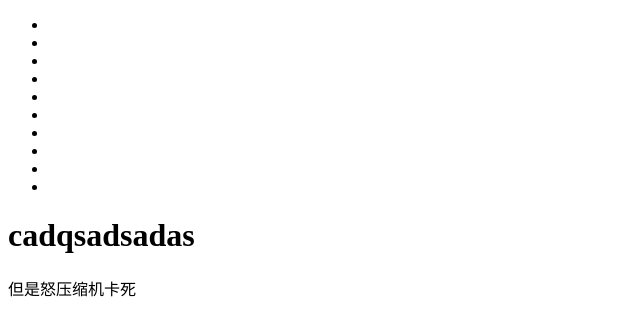
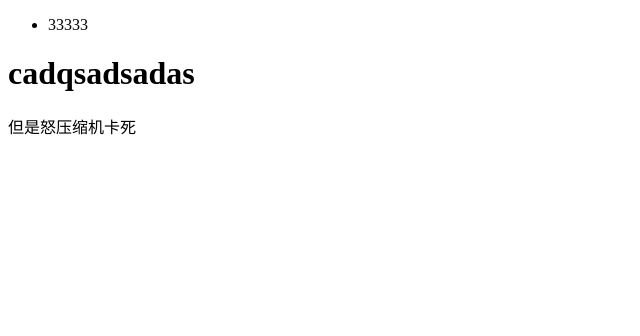
Before and after one commit to abc369117/fuckyou, a plain HTML site: page index.html in a window 1280 px wide. Shown: the whole page, without its empty margins (0-640 px from the left). Drawn offline with Linux system fonts and the light colour scheme.

Commit message:
删除首页内容

```diff
--- a/index.html
+++ b/index.html
@@ -9,16 +9,8 @@
 </head>
 <body>
 <ul>
-    <li></li>
-    <li></li>
-    <li></li>
-    <li></li>
-    <li></li>
-    <li></li>
-    <li></li>
-    <li></li>
-    <li></li>
-    <li></li>
+
+    <li>33333</li>
 </ul>
 <h1>cadqsadsadas</h1>
 
```
